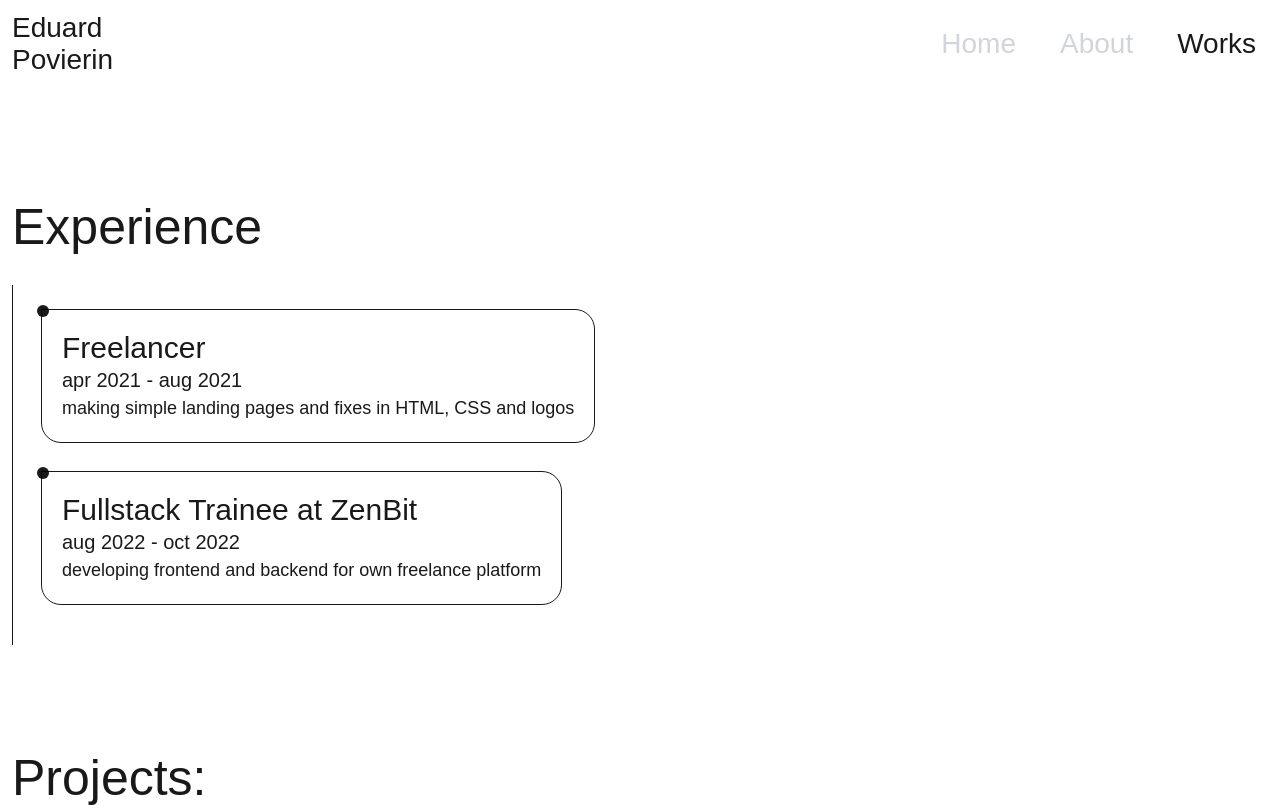
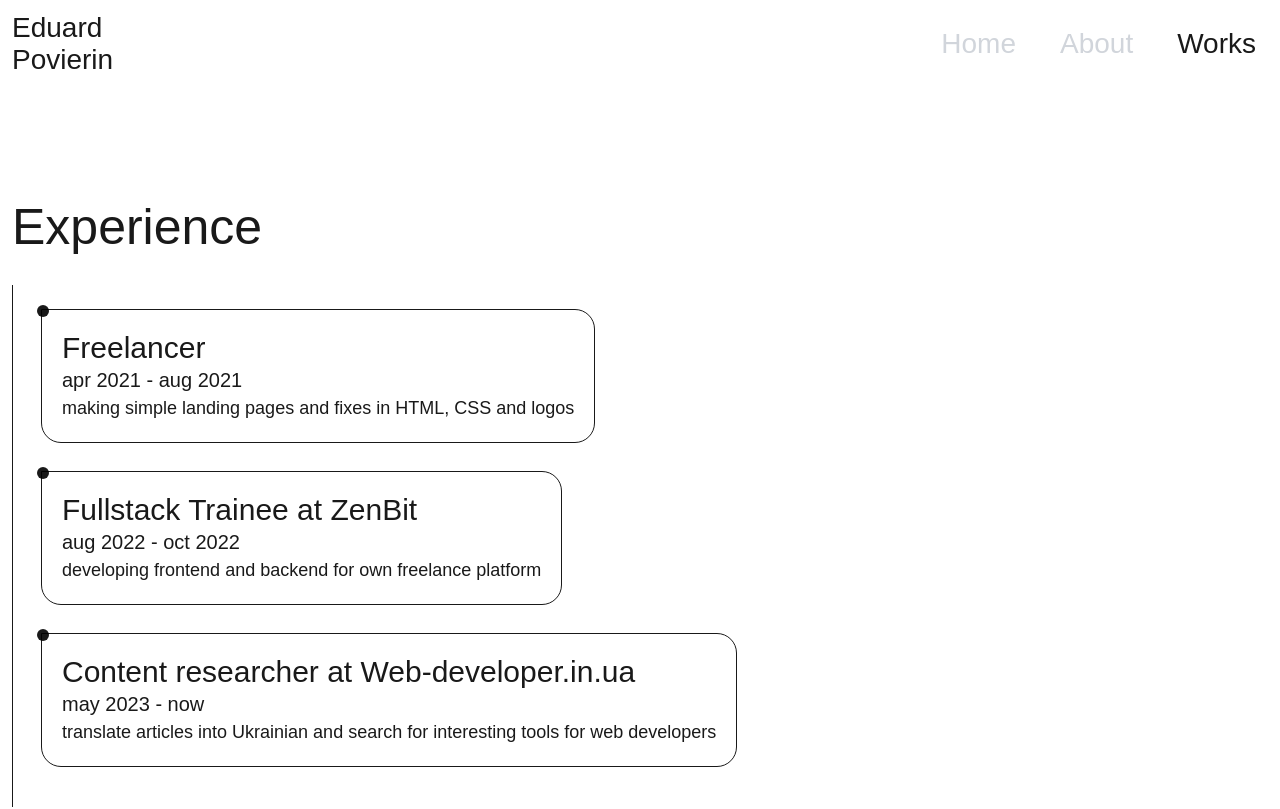
Before and after one commit to NightWanderer2004/Eduard-Povierin, a Next.js app: page /works in a window 1280 px wide. Shown: the top 809 px of the page. Built offline with nearby package versions, Linux system fonts and the light colour scheme; a web font is replaced by a local one.

Commit message:
add new work

```diff
--- a/src/data.js
+++ b/src/data.js
@@ -40,5 +40,11 @@ module.exports = {
          date: 'aug 2022 - oct 2022',
          desc: 'developing frontend and backend for own freelance platform',
       },
+      {
+         title: 'Content researcher',
+         company: 'Web-developer.in.ua',
+         date: 'may 2023 - now',
+         desc: 'translate articles into Ukrainian and search for interesting tools for web developers',
+      },
    ],
 }
```
